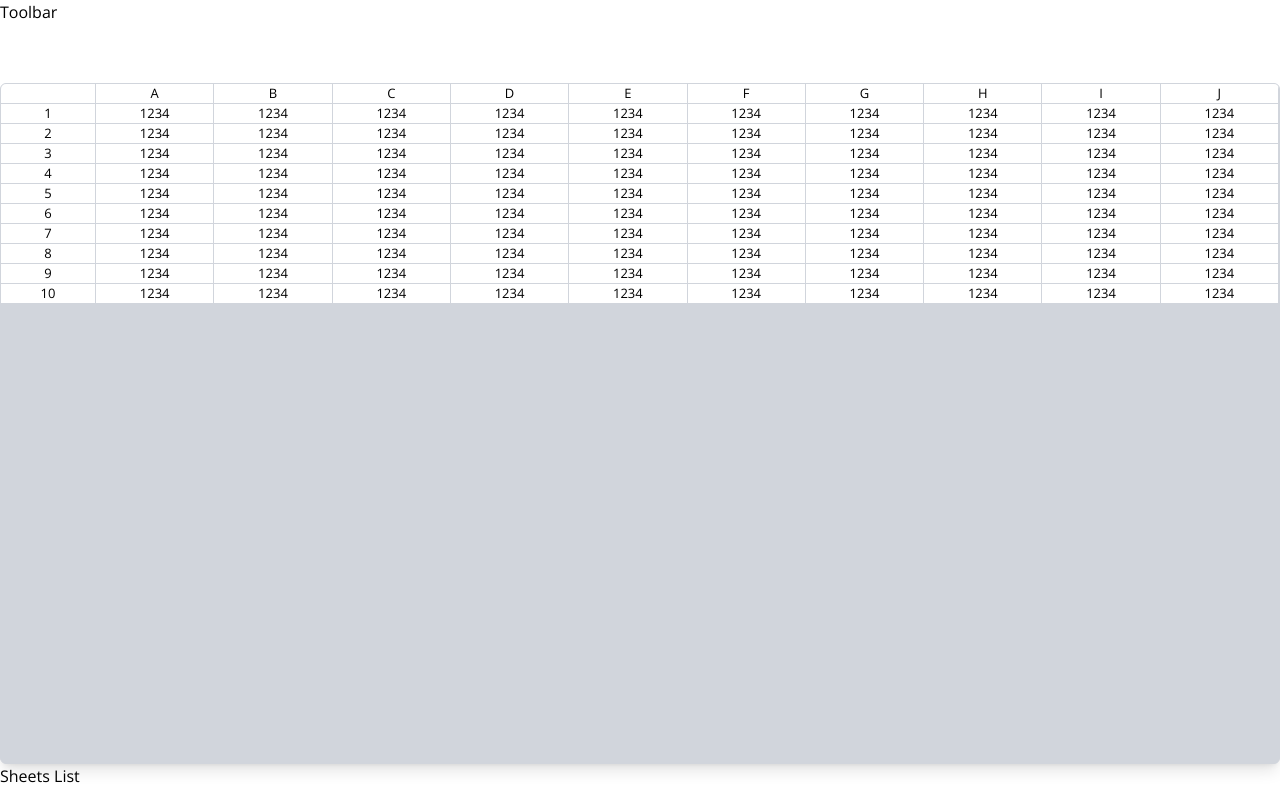
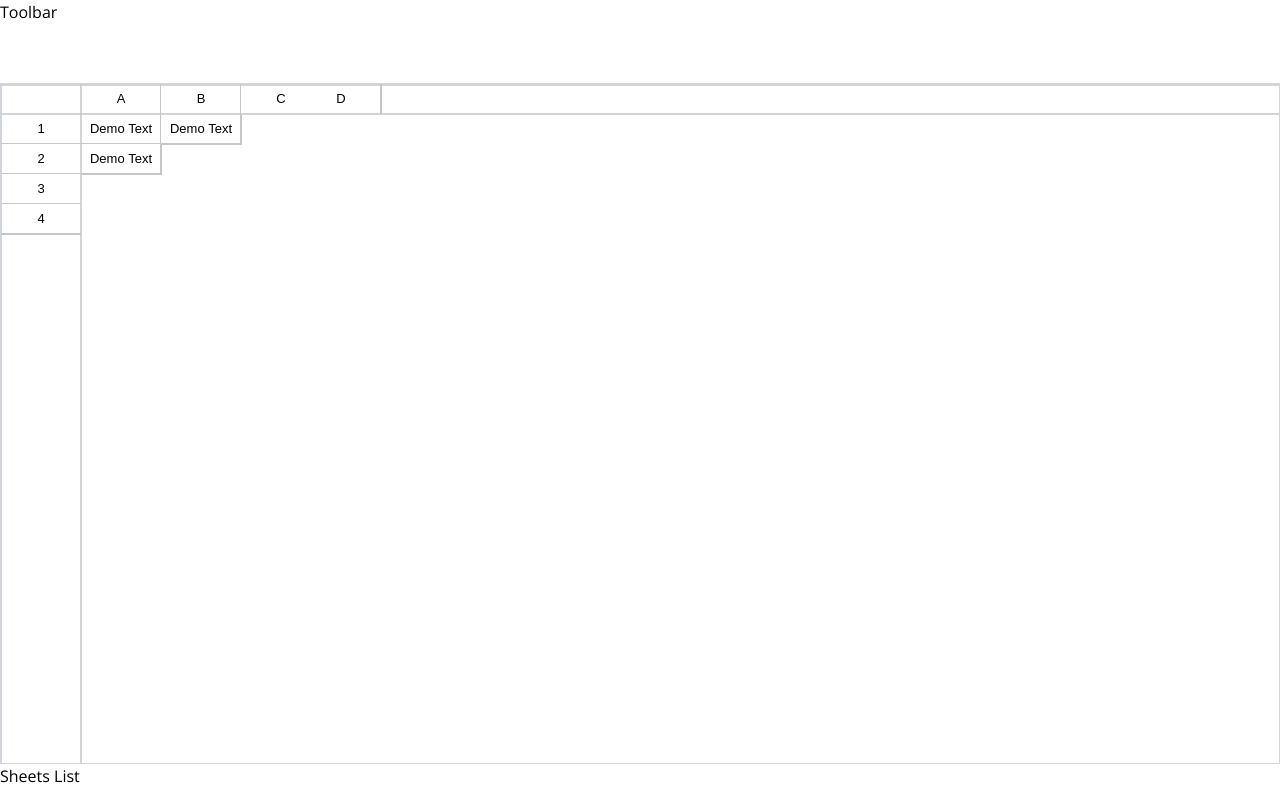
Before and after one commit to ayushgpt01/sheet, a React (Vite) app in the folder frontend/: page / in a window 1280 px wide. Built offline with nearby package versions, Linux system fonts and the light colour scheme.

Commit message:
added grid rendering with canvas

```diff
--- a/frontend/src/components/Cell.tsx
+++ b/frontend/src/components/Cell.tsx
@@ -1,5 +1,4 @@
 import { useSheetStore } from "@/store/store";
-import { useEffect } from "react";
 
 export default function Cell({
   colIdx,
@@ -8,17 +7,9 @@ export default function Cell({
   rowIdx: number;
   colIdx: number;
 }) {
-  const data = useSheetStore((s) => s.sheet?.[colIdx]?.[rowIdx]);
-  const updateValue = useSheetStore((s) => s.updateValue);
-
-  useEffect(() => {
-    setTimeout(() => {
-      updateValue("1234", colIdx, rowIdx);
-    }, colIdx * 100 + rowIdx * 10);
-  }, [colIdx, rowIdx, updateValue]);
-
-  if (data) {
-    console.log(`Rendered Cell [${colIdx}, ${rowIdx}]`);
+  const data = useSheetStore((s) => s.sheet?.[`${rowIdx}|${colIdx}`]);
+  if (rowIdx === 28 && colIdx === 0) {
+    console.log(data, "data");
   }
 
   return (
--- a/frontend/src/components/Sheet.tsx
+++ b/frontend/src/components/Sheet.tsx
@@ -1,86 +1,268 @@
-import Cell from "@/components/Cell";
-import { useSheetStore } from "@/store/store";
-import { Fragment, useEffect, useMemo } from "react";
+import { useCallback, useEffect, useLayoutEffect, useRef } from "react";
 
-const getColumnLetter = (colIndex: number) => {
-  const alpahbets = "ABCDEFGHIJKLMNOPQRSTUVWXYZ";
-  if (colIndex < 26) {
-    return alpahbets[colIndex];
-  }
-
-  let temp,
-    letter = "";
-  while (colIndex >= 0) {
-    temp = colIndex % 26;
-    letter = String.fromCharCode(temp + 65) + letter;
-    colIndex = Math.floor(colIndex / 26) - 1;
+function getColumnLetter(colIndex: number): string {
+  let letter = "";
+  while (colIndex > 0) {
+    const rem = (colIndex - 1) % 26;
+    letter = String.fromCharCode(65 + rem) + letter;
+    colIndex = Math.floor((colIndex - 1) / 26);
   }
   return letter;
+}
+
+const CELL_WIDTH = 80;
+const CELL_HEIGHT = 30;
+
+const grid: Grid = {
+  cells: [
+    { cellId: "1", columnId: 1, height: 30, rowId: 1, width: 80, x: 80, y: 30 },
+    { cellId: "2", columnId: 1, height: 30, rowId: 2, width: 80, x: 80, y: 60 },
+    {
+      cellId: "3",
+      columnId: 2,
+      height: 30,
+      rowId: 1,
+      width: 80,
+      x: 160,
+      y: 30,
+    },
+  ],
+  columns: [
+    { columnId: 1, height: 30, width: 80, x: 80, y: 0 },
+    { columnId: 2, height: 30, width: 80, x: 160, y: 0 },
+    { columnId: 3, height: 30, width: 80, x: 240, y: 0 },
+    { columnId: 4, height: 30, width: 80, x: 300, y: 0 },
+  ],
+  rows: [
+    { rowId: 1, height: 30, width: 80, x: 0, y: 30 },
+    { rowId: 2, height: 30, width: 80, x: 0, y: 60 },
+    { rowId: 3, height: 30, width: 80, x: 0, y: 90 },
+    { rowId: 4, height: 30, width: 80, x: 0, y: 120 },
+  ],
 };
 
-export default function Sheet({ numRows = 10, numCols = 10 }) {
-  const create = useSheetStore((s) => s.createSheet);
+export default function Sheet() {
+  const canvasRef = useRef<HTMLCanvasElement | null>(null);
+  const gridContainerRef = useRef<HTMLDivElement | null>(null);
+
+  const drawRectangle = useCallback(
+    (ctx: CanvasRenderingContext2D, rect: Rect) => {
+      ctx.save();
+      ctx.fillStyle = "#fff";
+      ctx.beginPath();
+      ctx.moveTo(rect.x, rect.y);
+      ctx.fillRect(rect.x, rect.y, rect.width, rect.height);
+      ctx.fill();
+      ctx.restore();
+    },
+    []
+  );
+
+  const drawContent = useCallback(
+    (ctx: CanvasRenderingContext2D, rect: Rect, content: string) => {
+      ctx.save();
+      ctx.fillStyle = "#000";
+      ctx.font = `13px "Open Sans", sans-serif`;
+      ctx.textAlign = "center";
+      ctx.textBaseline = "middle";
+      ctx.fillText(content, rect.x + rect.width / 2, rect.y + rect.height / 2);
+      ctx.restore();
+    },
+    []
+  );
+
+  const drawHeaderRow = useCallback(
+    (rows: IRow[]) => {
+      const canvas = canvasRef.current;
+      if (!canvas) return;
+
+      const ctx = canvas.getContext("2d");
+
+      if (!ctx) return;
+      // Draw the headers
+      for (const row of rows) {
+        // Draw rectangle
+        drawRectangle(ctx, row);
+        ctx.save();
+        ctx.strokeStyle = "#c4c7c5";
+        ctx.lineWidth = 2;
+        ctx.textAlign = "center";
+        ctx.textBaseline = "middle";
+        ctx.fillStyle = "#000";
+        ctx.font = `13px "Open Sans", sans-serif`;
+        ctx.beginPath();
+        ctx.moveTo(row.x, row.y + row.height);
+        ctx.lineTo(row.x + row.width, row.y + row.height);
+        ctx.stroke();
+        ctx.fillText(
+          row.rowId.toString(),
+          row.x + row.width / 2,
+          row.y + row.height / 2
+        );
+        ctx.restore();
+      }
+
+      ctx.save();
+      ctx.strokeStyle = "#c4c7c5";
+      ctx.lineWidth = 1.5;
+      ctx.beginPath();
+      ctx.moveTo(0, CELL_HEIGHT);
+      ctx.lineTo(0, canvas.clientHeight);
+      ctx.stroke();
+      ctx.beginPath();
+      ctx.moveTo(CELL_WIDTH, CELL_HEIGHT);
+      ctx.lineTo(CELL_WIDTH, canvas.clientHeight);
+      ctx.stroke();
+      ctx.restore();
+    },
+    [drawRectangle]
+  );
+
+  const drawHeaderColumn = useCallback(
+    (columns: IColumn[]) => {
+      const canvas = canvasRef.current;
+      if (!canvas) return;
+      const ctx = canvas.getContext("2d");
+      if (!ctx) return;
+
+      for (const column of columns) {
+        drawRectangle(ctx, column);
+        ctx.save();
+        ctx.strokeStyle = "#c4c7c5";
+        ctx.lineWidth = 2;
+        ctx.textAlign = "center";
+        ctx.textBaseline = "middle";
+        ctx.fillStyle = "#000";
+        ctx.font = `13px "Open Sans", sans-serif`;
+        ctx.beginPath();
+        ctx.moveTo(column.x + column.width, column.y);
+        ctx.lineTo(column.x + column.width, column.y + column.height);
+        ctx.stroke();
+        ctx.fillText(
+          getColumnLetter(column.columnId),
+          column.x + column.width / 2,
+          column.y + column.height / 2
+        );
+        ctx.restore();
+      }
+      ctx.save();
+      ctx.beginPath();
+      ctx.strokeStyle = "#c4c7c5";
+      ctx.lineWidth = 1.5;
+      ctx.moveTo(CELL_WIDTH, CELL_HEIGHT);
+      ctx.lineTo(canvas.clientWidth, CELL_HEIGHT);
+      ctx.stroke();
+      ctx.beginPath();
+      ctx.moveTo(CELL_WIDTH, 1);
+      ctx.lineTo(canvas.clientWidth, 1);
+      ctx.stroke();
+      ctx.restore();
+    },
+    [drawRectangle]
+  );
+
+  const drawEmptyBox = useCallback(() => {
+    const canvas = canvasRef.current;
+    if (!canvas) return;
+
+    const ctx = canvas.getContext("2d");
+    if (!ctx) return;
+
+    ctx.save();
+    ctx.fillStyle = "#FFFFFF";
+    ctx.strokeStyle = "#c4c7c5";
+    ctx.lineWidth = 1.5;
+    ctx.beginPath();
+    ctx.moveTo(0, 0);
+    ctx.fillRect(0, 0, CELL_WIDTH, CELL_HEIGHT);
+    ctx.beginPath();
+    ctx.moveTo(0, 0);
+    ctx.strokeRect(0, 1, CELL_WIDTH, CELL_HEIGHT - 1);
+    ctx.stroke();
+    ctx.restore();
+  }, []);
+
+  const drawCells = useCallback(
+    (cells: ICell[]) => {
+      const canvas = canvasRef.current;
+      if (!canvas) return;
+
+      const ctx = canvas.getContext("2d");
+      if (!ctx) return;
+
+      // Draw the cells
+      for (const cell of cells) {
+        drawRectangle(ctx, cell);
+        drawContent(ctx, cell, "Demo Text");
+        ctx.save();
+        ctx.strokeStyle = "#c4c7c5";
+        ctx.lineWidth = 2;
+        ctx.beginPath();
+        ctx.moveTo(cell.x, cell.y + cell.height);
+        ctx.lineTo(cell.x + cell.width, cell.y + cell.height);
+        ctx.lineTo(cell.x + cell.width, cell.y);
+        ctx.stroke();
+        ctx.restore();
+      }
+    },
+    [drawContent, drawRectangle]
+  );
+
+  const drawGrid = useCallback(() => {
+    const canvas = canvasRef.current;
+    if (!canvas) return;
+
+    const ctx = canvas.getContext("2d");
+    if (!ctx) return;
+
+    const dpr = window.devicePixelRatio || 1;
+    canvas.width = canvas.clientWidth * dpr;
+    canvas.height = canvas.clientHeight * dpr;
+    canvas.style.width = `${canvas.clientWidth}px`;
+    canvas.style.height = `${canvas.clientHeight}px`;
+    ctx.clearRect(0, 0, canvas.clientWidth, canvas.clientHeight);
+    ctx.scale(dpr, dpr);
+
+    drawCells(grid.cells);
+    drawHeaderRow(grid.rows);
+    drawHeaderColumn(grid.columns);
+    drawEmptyBox();
+  }, [drawCells, drawEmptyBox, drawHeaderColumn, drawHeaderRow]);
 
   useEffect(() => {
-    create(numCols, numRows);
-    // eslint-disable-next-line react-hooks/exhaustive-deps
-  }, []);
+    const handleResizeGrid = () => {
+      if (!canvasRef.current || !gridContainerRef.current) return;
+      const { clientWidth, clientHeight } = gridContainerRef.current;
+      const dpr = window.devicePixelRatio || 1;
+      canvasRef.current.width = clientWidth * dpr;
+      canvasRef.current.height = clientHeight * dpr;
+      canvasRef.current.style.width = `${clientWidth}px`;
+      canvasRef.current.style.height = `${clientHeight}px`;
+      const ctx = canvasRef.current.getContext("2d");
+      if (ctx) {
+        ctx.clearRect(0, 0, clientWidth, clientHeight);
+        ctx.scale(dpr, dpr);
+      }
 
-  const columnHeaders = useMemo(() => {
-    return Array.from({ length: numCols }, (_, i) => getColumnLetter(i));
-  }, [numCols]);
+      drawGrid();
+    };
 
-  const rowHeaders = useMemo(() => {
-    return Array.from({ length: numRows }, (_, i) => i + 1);
-  }, [numRows]);
+    window.addEventListener("resize", handleResizeGrid);
+    return () => {
+      window.removeEventListener("resize", handleResizeGrid);
+    };
+  }, [drawGrid]);
 
-  const gridStyle = {
-    gridTemplateColumns: `minmax(95px, auto) repeat(${numCols}, minmax(100px, 1fr))`,
-    gridAutoRows: "20px",
-  };
+  useLayoutEffect(() => {
+    drawGrid();
+  }, [drawGrid]);
 
   return (
     <div
-      className='w-full h-[calc(100vh-119px)] overflow-auto border border-gray-300
-      rounded-md shadow-lg bg-gray-300 text-[13px]'
+      ref={gridContainerRef}
+      className='overflow-auto border border-gray-300 bg-white w-full h-[calc(100vh-119px)]'
     >
-      <div className='grid relative' style={gridStyle}>
-        <div
-          className='sticky top-0 left-0 z-30 bg-white border-r border-b
-          border-gray-300 w-[95px] text-center p-2'
-        ></div>
-
-        {columnHeaders.map((letter, colIdx) => (
-          <div
-            key={`col-header-${colIdx}`}
-            className='sticky top-0 z-20 bg-white text-center
-            border-r border-b border-gray-300 flex items-center p-2
-            justify-center'
-          >
-            {letter}
-          </div>
-        ))}
-
-        {rowHeaders.map((rowNum, rowIdx) => (
-          <Fragment key={`row-${rowIdx}`}>
-            <div
-              className='sticky left-0 z-10 bg-white text-center p-2
-              border-r border-b border-gray-300 min-w-[93.8px] flex
-              items-center justify-center'
-            >
-              {rowNum}
-            </div>
-
-            {columnHeaders.map((_, colIdx) => (
-              <Cell
-                key={`cell-${rowIdx}-${colIdx}`}
-                rowIdx={rowIdx}
-                colIdx={colIdx}
-              />
-            ))}
-          </Fragment>
-        ))}
-      </div>
+      <canvas ref={canvasRef} className='w-full h-full' />
     </div>
   );
 }
--- a/frontend/src/index.css
+++ b/frontend/src/index.css
@@ -14,10 +14,3 @@
   -webkit-font-smoothing: antialiased;
   -moz-osx-font-smoothing: grayscale;
 }
-
-.sheetGrid {
-  display: grid;
-  grid-template-columns: repeat(26, 100px);
-  grid-auto-rows: 30px;
-  padding: 1px;
-}
--- a/frontend/src/store/store.ts
+++ b/frontend/src/store/store.ts
@@ -3,23 +3,27 @@ import { devtools } from "zustand/middleware";
 import { immer } from "zustand/middleware/immer";
 
 interface SheetState {
-  sheet: string[][];
-  createSheet: (cols: number, rows: number) => void;
+  sheet: Record<string, string>;
+  createSheet: (cols: number, rows: number, defaultValue?: string) => void;
   updateValue: (val: string, colIdx: number, rowIdx: number) => void;
 }
 
 export const useSheetStore = create<SheetState>()(
   devtools(
     immer((set) => ({
-      sheet: [[]],
-      createSheet: (cols, rows) =>
+      sheet: {},
+      createSheet: (cols, rows, defaultValue) =>
         set((state) => {
-          state.sheet = Array(cols).fill(Array(rows).fill(""));
+          for (let colIdx = 0; colIdx < cols; colIdx++) {
+            for (let rowIdx = 0; rowIdx < rows; rowIdx++) {
+              state.sheet[`${colIdx}|${rowIdx}`] = defaultValue ?? "";
+            }
+          }
+          console.log(state.sheet);
         }),
       updateValue: (val, colIdx, rowIdx) =>
         set((state) => {
-          if (!state.sheet[colIdx]) state.sheet[colIdx] = [];
-          state.sheet[colIdx][rowIdx] = val;
+          state.sheet[`${colIdx}|${rowIdx}`] = val;
         }),
     }))
   )
```
Also changed, not shown: frontend/src/types/index.d.ts (added, +65 -0 lines).
